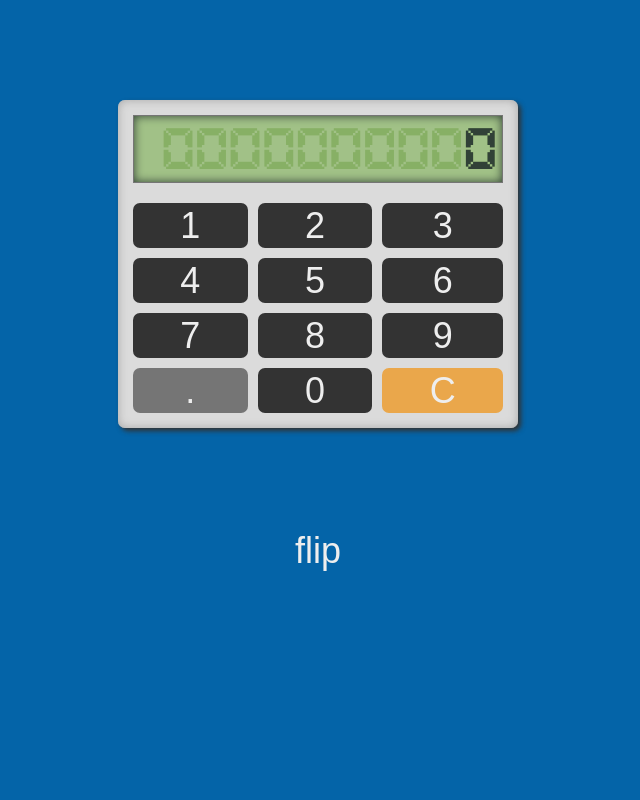
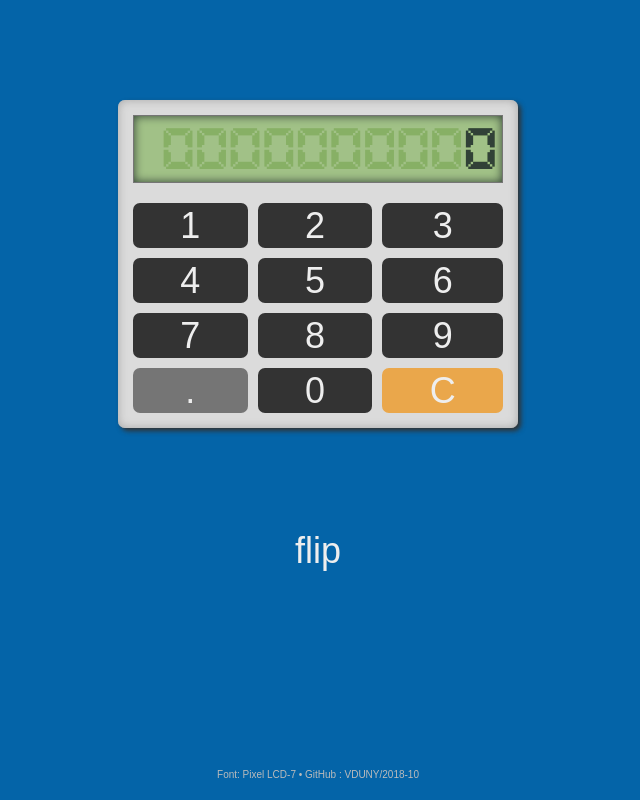
Before and after one commit to VDUNY/2018-10, an Angular app: page / in a window 1280 px wide. Shown: the whole page, without its empty margins (322-962 px from the left). Built offline with nearby package versions, Linux system fonts and the light colour scheme.

Commit message:
final touches

```diff
--- a/src/app/app.component.html
+++ b/src/app/app.component.html
@@ -1,3 +1,9 @@
 <app-calc #calc></app-calc>
 
 <app-button [value]="'flip'" (pressed)="calc.flip()"></app-button>
+
+<footer>
+  Font: <a href="http://www.styleseven.com/php/get_product.php?product=Pixel%20LCD-7" target="_blank">Pixel LCD-7</a>
+  &#8226;
+  GitHub : <a href="https://github.com/VDUNY/2018-10" target="_blank">VDUNY/2018-10</a>
+</footer>
```
